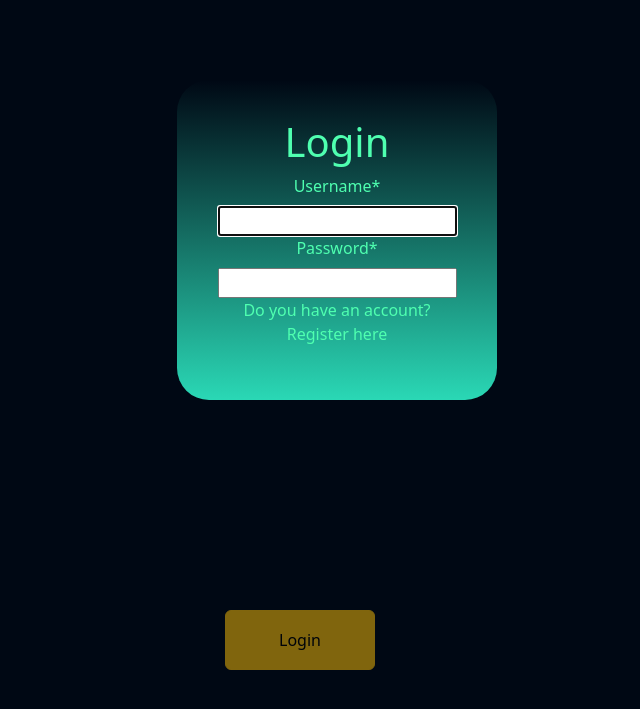
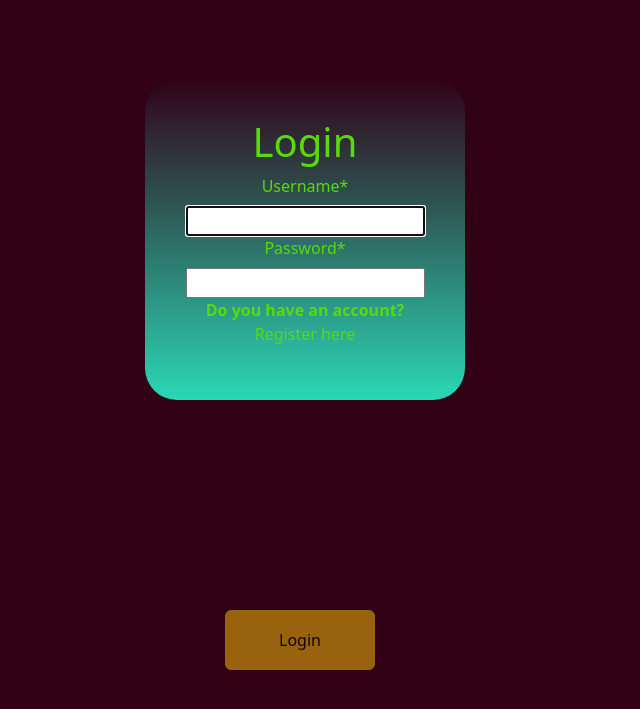
Before and after one commit to haimy254/social-app, a Django app: page /login/ in a window 1280 px wide. Shown: the top 709 px of the page, without its empty margins (415-1055 px from the left). Run offline with Django 4.2, Linux system fonts and the light colour scheme; some libraries are stand-ins or nearby versions.

Commit message:
changes on homr page

```diff
--- a/social/users/static/css/index.css
+++ b/social/users/static/css/index.css
@@ -9,25 +9,42 @@
   /* background: linear-gradient(to right, rgba(132, 250, 176, 0.5), rgba(143, 211, 244, 0.5)) */
 }
 @keyframes color {
-  0%   { background: #33CCCC; }
-  20%  { background: #33CC36; }
-  40%  { background: #B8CC33; }
-  60%  { background: #FCCA00; }
-  80%  { background: #ef476f; }
-  100% { background: #33CCCC; }
+  0% {
+    background: #33cccc;
+  }
+  20% {
+    background: #33cc36;
+  }
+  40% {
+    background: #b8cc33;
+  }
+  60% {
+    background: #fcca00;
+  }
+  80% {
+    background: #ef476f;
+  }
+  100% {
+    background: #33cccc;
+  }
 }
 
 body {
   margin: 0;
-  padding-left: 2em;
-  font-weight: 100;
-  background: #000814;
-  /* background: rgb(9,162,193); */
-  /* background: linear-gradient(90deg, rgba(9,162,193,1) 11%, rgba(66,66,163,1) 19%, rgba(7,7,119,1) 35%, rgba(17,10,131,1) 72%, rgba(9,162,193,1) 100%); */
-  color: #4FFFB0;
-  -webkit-overflow-Y: hidden;
-  -moz-overflow-Y: hidden;
-  -o-overflow-Y: hidden;
+  /* padding-left: 2em;s */
+  /* font-weight: 100; */
+  /* width: 50px; */
+  /* background: #000814; */
+  background: #310216;
+  /* background: radial-gradient(
+    circle,
+    rgba(238, 174, 202, 1) 0%,
+    rgba(148, 187, 233, 1) 100%
+  ); */
+  color: #57db0b;
+  -webkit-overflow-y: hidden;
+  -moz-overflow-y: hidden;
+  -o-overflow-y: hidden;
   overflow-y: hidden;
   -webkit-animation: fadeIn 1 1s ease-out;
   -moz-animation: fadeIn 1 1s ease-out;
@@ -186,63 +203,119 @@ transform: scale(0.9);
   left: 85%;
 }
 
-button:focus{
+button:focus {
   outline: none;
 }
 
-@-webkit-keyframes floatUp{
-0%{top: 100vh; opacity: 0;}
-25%{opacity: 1;}
-50%{top: 0vh; opacity: .8;}
-75%{opacity: 1;}
-100%{top: -100vh; opacity: 0;}
+@-webkit-keyframes floatUp {
+  0% {
+    top: 100vh;
+    opacity: 0;
   }
-@-moz-keyframes floatUp{
-0%{top: 100vh; opacity: 0;}
-25%{opacity: 1;}
-50%{top: 0vh; opacity: .8;}
-75%{opacity: 1;}
-100%{top: -100vh; opacity: 0;}
+  25% {
+    opacity: 1;
   }
-@-o-keyframes floatUp{
-0%{top: 100vh; opacity: 0;}
-25%{opacity: 1;}
-50%{top: 0vh; opacity: .8;}
-75%{opacity: 1;}
-100%{top: -100vh; opacity: 0;}
+  50% {
+    top: 0vh;
+    opacity: 0.8;
   }
-@keyframes floatUp{
-0%{top: 100vh; opacity: 0;}
-25%{opacity: 1;}
-50%{top: 0vh; opacity: .8;}
-75%{opacity: 1;}
-100%{top: -100vh; opacity: 0;}
+  75% {
+    opacity: 1;
+  }
+  100% {
+    top: -100vh;
+    opacity: 0;
+  }
+}
+@-moz-keyframes floatUp {
+  0% {
+    top: 100vh;
+    opacity: 0;
+  }
+  25% {
+    opacity: 1;
+  }
+  50% {
+    top: 0vh;
+    opacity: 0.8;
+  }
+  75% {
+    opacity: 1;
+  }
+  100% {
+    top: -100vh;
+    opacity: 0;
+  }
+}
+@-o-keyframes floatUp {
+  0% {
+    top: 100vh;
+    opacity: 0;
+  }
+  25% {
+    opacity: 1;
+  }
+  50% {
+    top: 0vh;
+    opacity: 0.8;
+  }
+  75% {
+    opacity: 1;
+  }
+  100% {
+    top: -100vh;
+    opacity: 0;
+  }
+}
+@keyframes floatUp {
+  0% {
+    top: 100vh;
+    opacity: 0;
+  }
+  25% {
+    opacity: 1;
+  }
+  50% {
+    top: 0vh;
+    opacity: 0.8;
+  }
+  75% {
+    opacity: 1;
+  }
+  100% {
+    top: -100vh;
+    opacity: 0;
+  }
 }
 
-.header{
+.header {
   position: absolute;
   top: 40%;
   left: 60%;
   transform: translate(-50%, -50%);
-font-family: 'Roboto', sans-serif;
+  font-family: "Roboto", sans-serif;
   font-weight: 200;
-color: #4FFFB0;
+  color: #4fffb0;
   font-size: 2em;
   padding-left: 5em;
 }
 
-#head1, #head2,#head3, #head4, #head5{
+#head1,
+#head2,
+#head3,
+#head4,
+#head5 {
   opacity: 0;
 }
 
-#head1{
+#head1 {
   -webkit-animation: fadeOut 1 5s ease-in;
   -moz-animation: fadeOut 1 5s ease-in;
   -o-animation: fadeOut 1 5s ease-in;
   animation: fadeOut 1 5s ease-in;
 }
 
-#head2{
+#head2 {
   -webkit-animation: fadeOut 1 5s ease-in;
   -moz-animation: fadeOut 1 5s ease-in;
   -o-animation: fadeOut 1 5s ease-in;
@@ -290,95 +363,174 @@ animation-fill-mode: forwards;
   animation-delay: 22s;
 }
 
-@-webkit-keyframes fadeIn{
-from{opacity: 0;}
-to{opacity: 1;}
+@-webkit-keyframes fadeIn {
+  from {
+    opacity: 0;
+  }
+  to {
+    opacity: 1;
+  }
 }
 
-@-moz-keyframes fadeIn{
-from{opacity: 0;}
-to{opacity: 1;}
+@-moz-keyframes fadeIn {
+  from {
+    opacity: 0;
+  }
+  to {
+    opacity: 1;
+  }
 }
 
-@-o-keyframes fadeIn{
-from{opacity: 0;}
-to{opacity: 1;}
+@-o-keyframes fadeIn {
+  from {
+    opacity: 0;
+  }
+  to {
+    opacity: 1;
+  }
 }
 
-@keyframes fadeIn{
-from{opacity: 0;}
-to{opacity: 1;}
+@keyframes fadeIn {
+  from {
+    opacity: 0;
+  }
+  to {
+    opacity: 1;
+  }
 }
 
-@-webkit-keyframes fadeOut{
-0%{opacity: 0;}
-30%{opacity: 1;}
-80%{opacity: .9;}
-100%{opacity: 0;}
+@-webkit-keyframes fadeOut {
+  0% {
+    opacity: 0;
+  }
+  30% {
+    opacity: 1;
+  }
+  80% {
+    opacity: 0.9;
+  }
+  100% {
+    opacity: 0;
+  }
 }
 
-@-moz-keyframes fadeOut{
-0%{opacity: 0;}
-30%{opacity: 1;}
-80%{opacity: .9;}
-100%{opacity: 0;}
+@-moz-keyframes fadeOut {
+  0% {
+    opacity: 0;
+  }
+  30% {
+    opacity: 1;
+  }
+  80% {
+    opacity: 0.9;
+  }
+  100% {
+    opacity: 0;
+  }
 }
 
-@-o-keyframes fadeOut{
-0%{opacity: 0;}
-30%{opacity: 1;}
-80%{opacity: .9;}
-100%{opacity: 0;}
+@-o-keyframes fadeOut {
+  0% {
+    opacity: 0;
+  }
+  30% {
+    opacity: 1;
+  }
+  80% {
+    opacity: 0.9;
+  }
+  100% {
+    opacity: 0;
+  }
 }
 
-@keyframes fadeOut{
-0%{opacity: 0;}
-30%{opacity: 1;}
-80%{opacity: .9;}
-100%{opacity: 0;}
+@keyframes fadeOut {
+  0% {
+    opacity: 0;
+  }
+  30% {
+    opacity: 1;
+  }
+  80% {
+    opacity: 0.9;
+  }
+  100% {
+    opacity: 0;
+  }
 }
 
-@-webkit-keyframes finalFade{
-0%{opacity: 0;}
-30%{opacity: 1;}
-80%{opacity: .9;}
-100%{opacity: 1;}
+@-webkit-keyframes finalFade {
+  0% {
+    opacity: 0;
+  }
+  30% {
+    opacity: 1;
+  }
+  80% {
+    opacity: 0.9;
+  }
+  100% {
+    opacity: 1;
+  }
 }
 
-@-moz-keyframes finalFade{
-0%{opacity: 0;}
-30%{opacity: 1;}
-80%{opacity: .9;}
-100%{opacity: 1;}
+@-moz-keyframes finalFade {
+  0% {
+    opacity: 0;
+  }
+  30% {
+    opacity: 1;
+  }
+  80% {
+    opacity: 0.9;
+  }
+  100% {
+    opacity: 1;
+  }
 }
 
-@-o-keyframes finalFade{
-0%{opacity: 0;}
-30%{opacity: 1;}
-80%{opacity: .9;}
-100%{opacity: 1;}
+@-o-keyframes finalFade {
+  0% {
+    opacity: 0;
+  }
+  30% {
+    opacity: 1;
+  }
+  80% {
+    opacity: 0.9;
+  }
+  100% {
+    opacity: 1;
+  }
 }
 
-@keyframes finalFade{
-0%{opacity: 0;}
-30%{opacity: 1;}
-80%{opacity: .9;}
-100%{opacity: 1;}
+@keyframes finalFade {
+  0% {
+    opacity: 0;
+  }
+  30% {
+    opacity: 1;
+  }
+  80% {
+    opacity: 0.9;
+  }
+  100% {
+    opacity: 1;
+  }
 }
 
-#footer{
-font-family: 'Roboto', sans-serif;
+#footer {
+  font-family: "Roboto", sans-serif;
   font-size: 1.2em;
   color: white;
   position: fixed;
--webkit-transform: translate(95vw,90vh);
--moz-transform: translate(95vw,90vh);
-transform: translate(95vw,90vh);
-transform: translate(95vw,90vh);
+  -webkit-transform: translate(95vw, 90vh);
+  -moz-transform: translate(95vw, 90vh);
+  transform: translate(95vw, 90vh);
+  transform: translate(95vw, 90vh);
 }
 
-Resources
-.social{
+Resources .social {
   background-image: url("social.jpg");
   width: 90%;
   height: 70vh;
@@ -405,45 +556,52 @@ background-color: #81b29a;
   margin-top: 5rem;
 }
 
-.title-text{
+.title-text {
   align-content: center;
 }
 
-.container-1{
-display:flex;
+.container-1 {
+  display: flex;
   flex-direction: row;
   justify-content: space-evenly;
   align-items: center;
 }
 
-#hero-profile{
-background-image: linear-gradient(rgba(255,0,0,0), rgb(42, 216, 181));
-border-radius:2rem;
+#hero-profile {
+  background-image: linear-gradient(rgba(255, 0, 0, 0), rgb(42, 216, 181));
+  border-radius: 2rem;
 }
 
-.image{
+.image {
   height: 10px;
 }
 
-
-.register{
+.register {
   align-content: center;
 }
 
-.flex-container{
+.flex-container {
   display: block;
-  flex-direction: row;
-  justify-content: center;
+  /* flex-direction: row; */
+  /* justify-content: center; */
   align-items: center;
-  border-radius: 5px;
+  /* border-radius: 5px;
   border-color: red;
-  box-shadow: #ef476f;
+  box-shadow: #ef476f; */
 }
 
-.hero-img{
+.hero-img {
   height: 100rem;
   width: 150rem;
   margin-top: 100px;
   padding-left: 50px;
   /* background-image: url(/social/static/image/media/phone-removebg-preview.png); */
 }
+
+.landing-container {
+  max-width: 100vw;
+  height: fit-content;
+  /* margin: 0 auto;
+  padding: 40px 20px;
+  border-color: #f10511; */
+}
--- a/social/users/templates/accounts/login.html
+++ b/social/users/templates/accounts/login.html
@@ -1,14 +1,18 @@
-{% extends "base.html" %} {% block content %} {% load crispy_forms_tags %}
+{% extends "base.html" %}
+{% load crispy_forms_tags %}
+{% block content %}
 
-<!--Login-->
-{% comment %} <div class="container"> {% endcomment %}
-  <div class="hero-log">
-    <h1 class='text-center'>Login</h1>
-    <form method="POST" class='text-center'>
-      {% csrf_token %} {{ login_form|crispy }}
-      <button class="btn btn-warning" type="submit">Login</button>
-      <p><b>Do you have an account?  </b><a class="nav-item nav-link" href="{% url 'register'%}">Register here</a></p>
-    </form>
-  </div>
-{% comment %} </div> {% endcomment %}
+<!-- Login -->
+<div class="hero-log">
+  <h1 class="text-center">Login</h1>
+  <form method="POST" action="" class="text-center" autocomplete="on">
+    {% csrf_token %}
+    {{ login_form|crispy }}
+    <button class="btn btn-warning" type="submit">Login</button>
+    <p><b>Do you have an account? </b>
+      <a class="nav-item nav-link" href="{% url 'register' %}">Register here</a>
+    </p>
+  </form>
+</div>
+
 {% endblock %}
--- a/social/users/templates/base.html
+++ b/social/users/templates/base.html
@@ -25,8 +25,10 @@
     <title>SOCIAL</title>
   </head>
   <body>
+    <div class="landing-container">
         {% block content%}
         {% endblock%}
+    </div>
     <script
       src="https://code.jquery.com/jquery-3.6.0.min.js"
       integrity="sha256-/xUj+3OJU5yExlq6GSYGSHk7tPXikynS7ogEvDej/m4="
```
Also changed, not shown: other parts of social/users/static/css/index.css (+40 -41 lines), social/users/templates/home.html (+11 -10 lines), social/users/static/css/static.css (added). Lines whose indentation alone changed are shown as unchanged.
